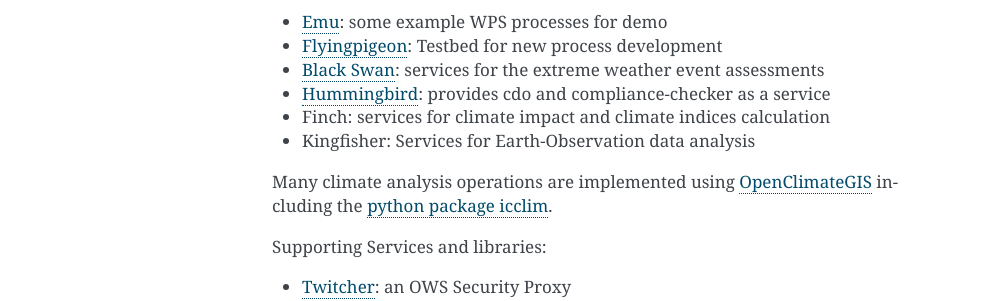
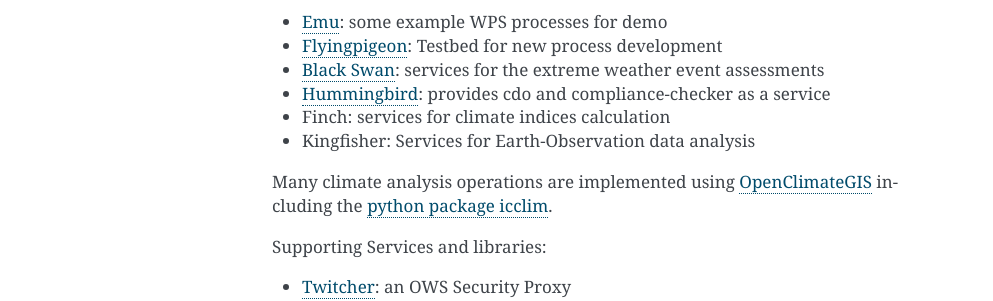
Before and after one commit to bird-house/birdhouse-docs, a Sphinx documentation site: the page built from docs/source/architecture.rst, in a window 1280 px wide. Shown: the part 1543-1844 px from the top of the page, without its empty margins (148-1141 px from the left). Built offline with Sphinx 7.4.7, drawn with Linux system fonts in a browser that asks for light colours.

Commit message:
finch description

```diff
--- a/docs/source/architecture.rst
+++ b/docs/source/architecture.rst
@@ -58,7 +58,7 @@
 * `Flyingpigeon`_: Testbed for new process development
 * `Black Swan`_: services for the extreme weather event assessments
 * `Hummingbird`_: provides cdo and compliance-checker as a service
-* Finch: services for climate impact and climate indices calculation
+* Finch: services for climate indices calculation
 * Kingfisher: Services for Earth-Observation data analysis
 
 Many climate analysis operations are implemented using OpenClimateGIS_
```
